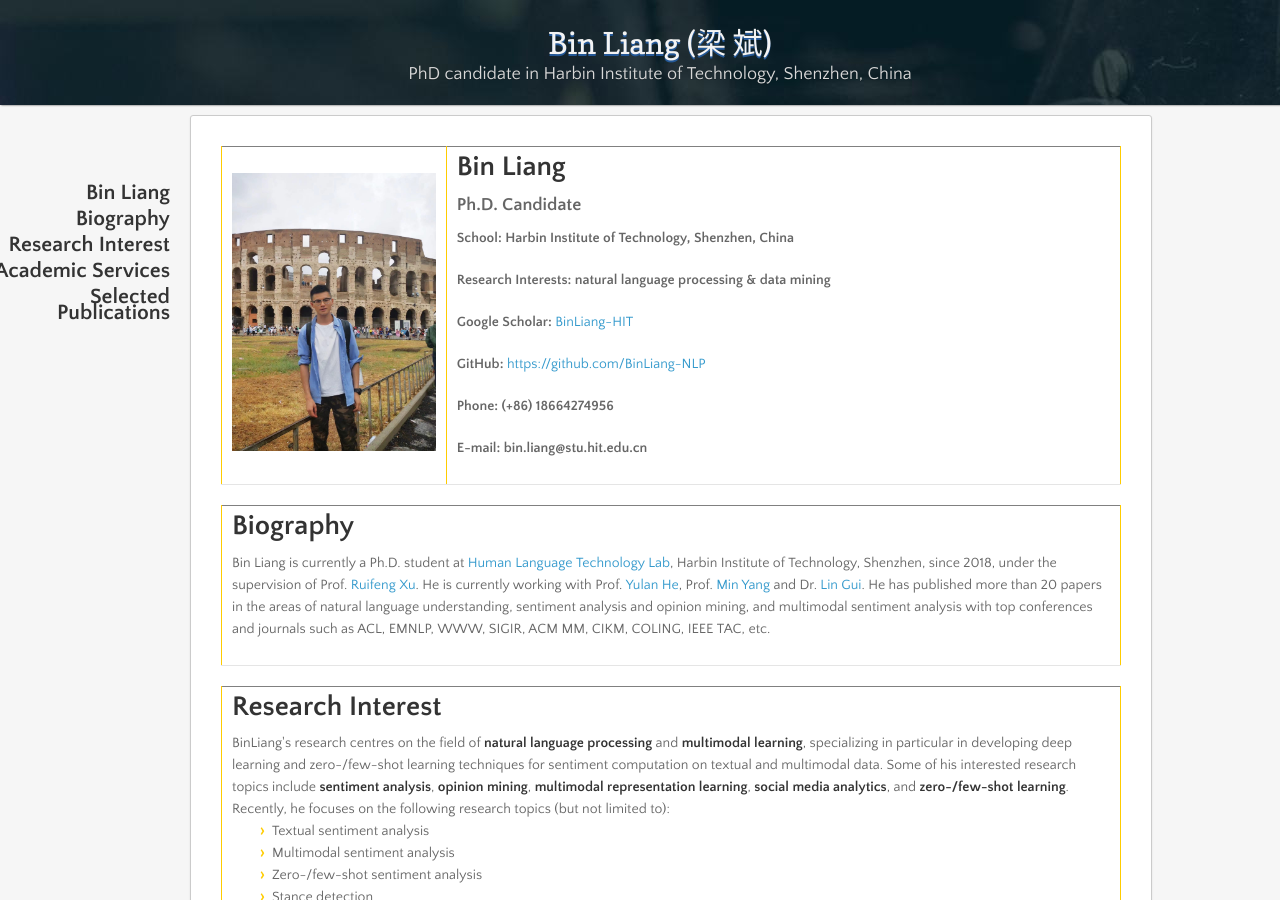
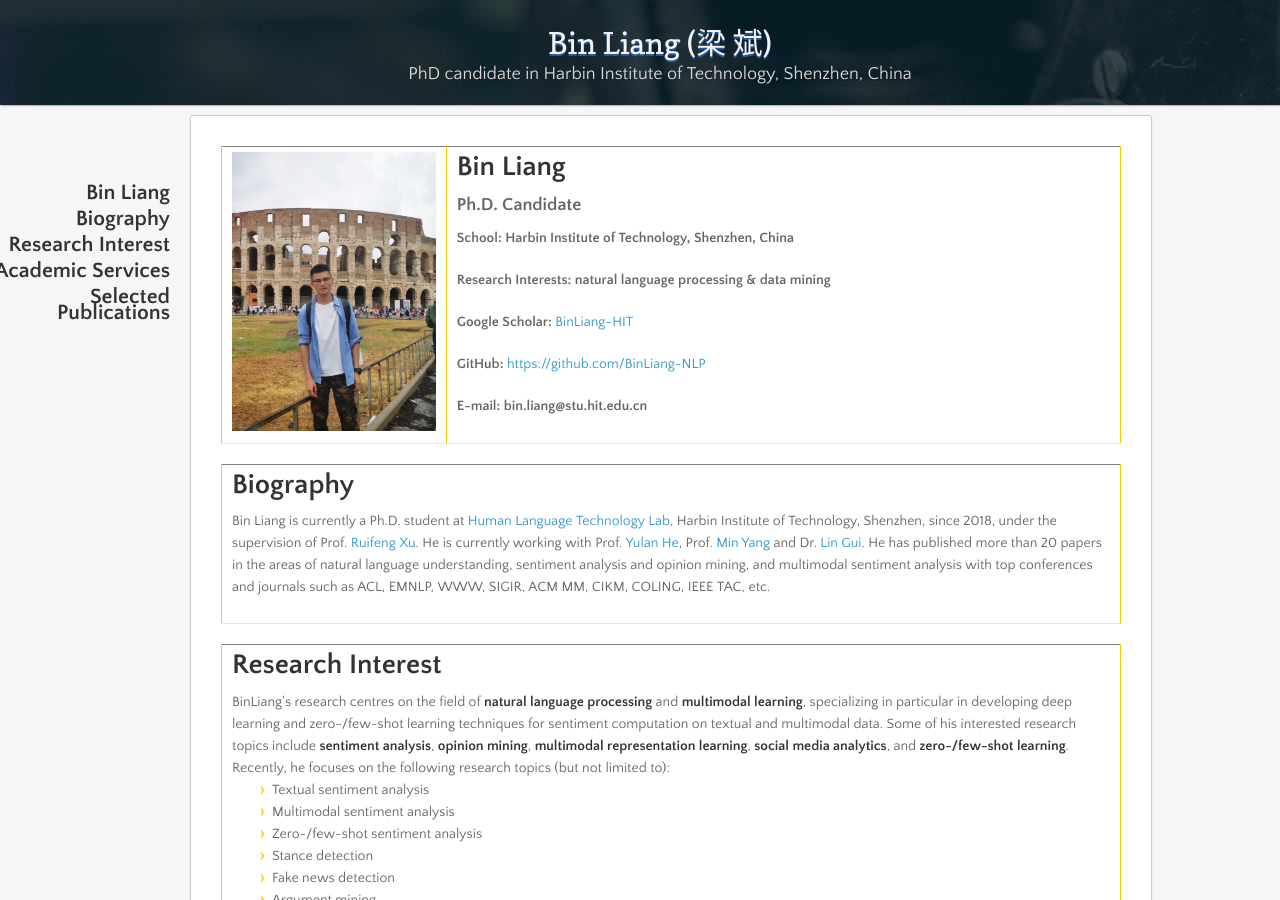
Before and after one commit to BinLiang-NLP/BinLiang-NLP.github.io, a Jekyll site: the page built from index.md, in a window 1280 px wide and 900 px high. Built offline with Jekyll 4.4.1, drawn with Linux system fonts in a browser that asks for light colours; nearby versions of some CDN libraries; our own code applies the rules of GitHub Pages for plain Markdown files.

Commit message:
Update index.md

```diff
--- a/index.md
+++ b/index.md
@@ -10,7 +10,6 @@
       <p><b>Research Interests: natural language processing & data mining</b></p>
       <p><b>Google Scholar: <a href="https://scholar.google.com/citations?hl=zh-CN&authuser=1&user=djpQeLEAAAAJ">BinLiang-HIT</a></b></p>
       <p><b>GitHub: <a href="https://github.com/BinLiang-NLP">https://github.com/BinLiang-NLP</a></b></p>
-      <p><b>Phone: (+86) 18664274956</b></p>
       <p><b>E-mail: bin.liang@stu.hit.edu.cn</b></p>
     </td>
   </tr>
```
